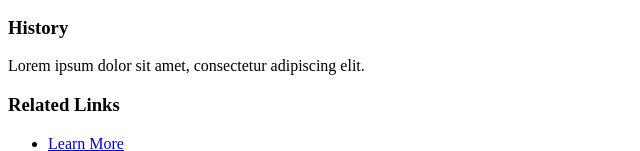
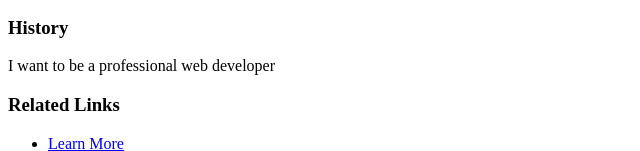
Before and after one commit to alemranakash/my-first-website, a plain HTML site: page index.html in a window 1280 px wide. Shown: the part 202-353 px from the top of the page, without its empty margins (0-640 px from the left). Drawn offline with Linux system fonts and the light colour scheme.

Commit message:
change in p

```diff
--- a/index.html
+++ b/index.html
@@ -21,7 +21,7 @@
       <h2>About</h2>
       <article>
         <h3>History</h3>
-        <p>Lorem ipsum dolor sit amet, consectetur adipiscing elit.</p>
+        <p>I want to be a professional web developer</p>
       </article>
       <aside>
         <h3>Related Links</h3>
```
